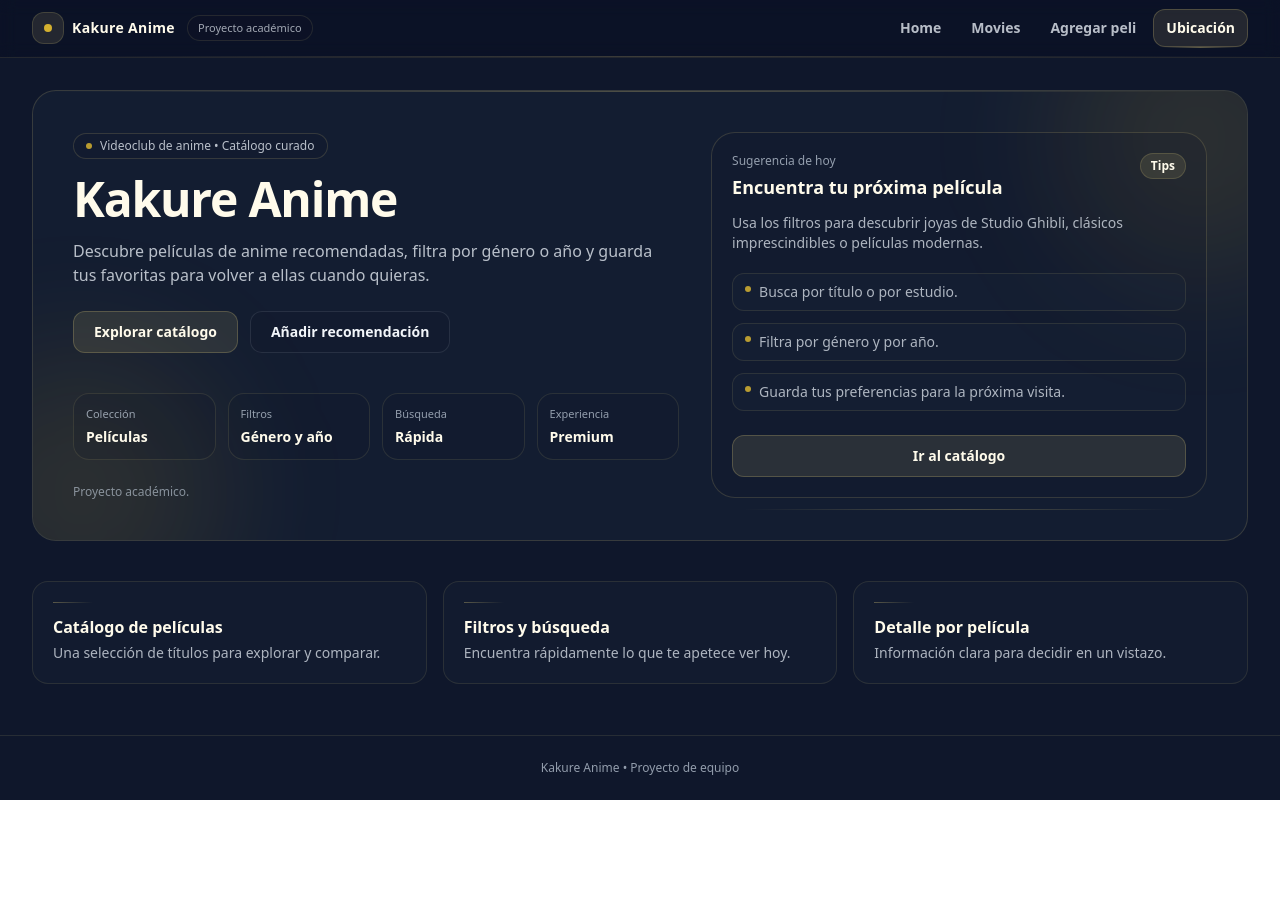
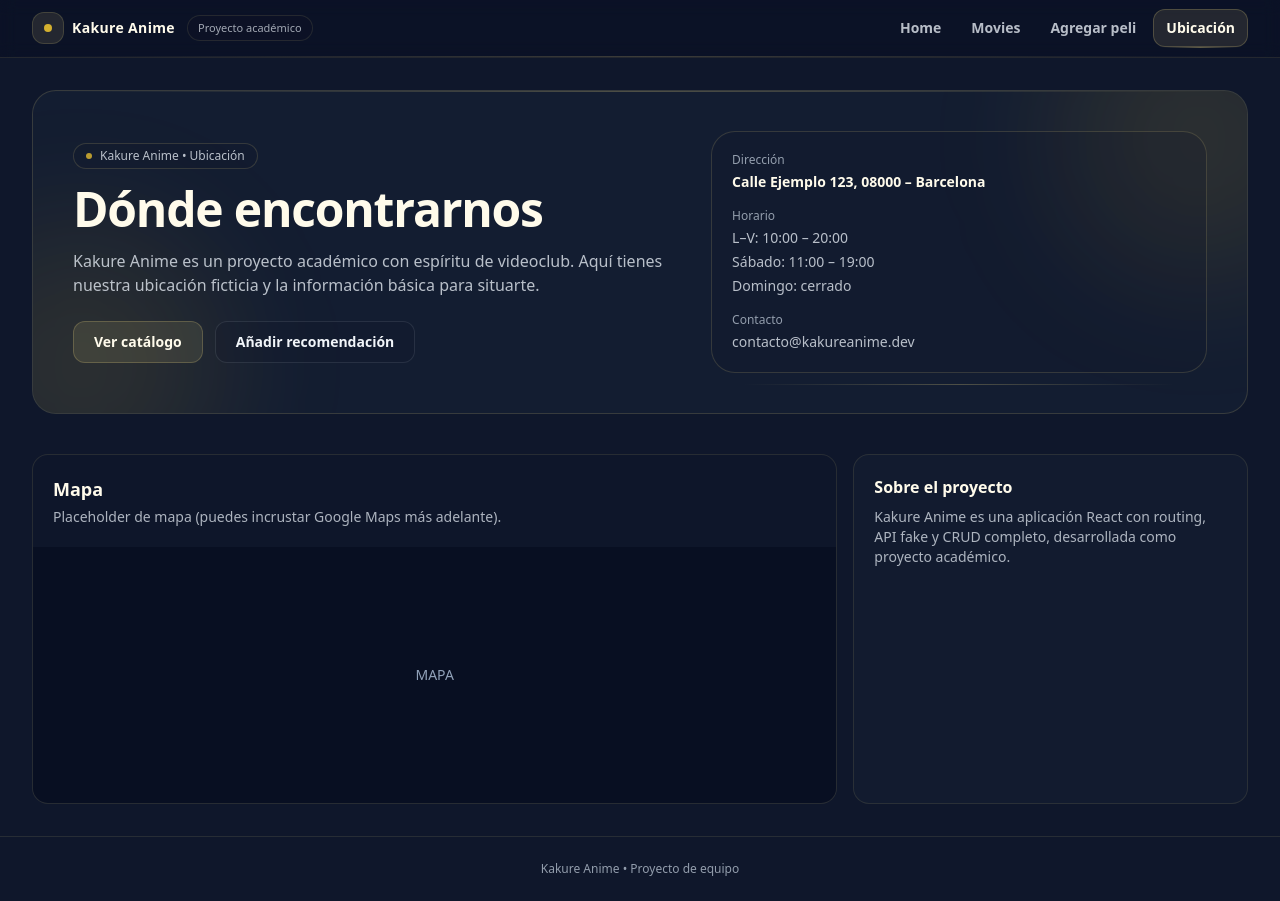
Before and after one commit to Maria19761976/kakureAnime, a React (Vite) app: page /location in a window 1280 px wide. Before the commit the page ends 800 px from the top, so only its background shows below. Built offline with nearby package versions, Linux system fonts and the light colour scheme.

Commit message:
fix: replace duplicated Home content with proper Location page

```diff
--- a/src/pages/Location.jsx
+++ b/src/pages/Location.jsx
@@ -1,32 +1,33 @@
+// src/pages/Location.jsx
 import { Link } from "react-router-dom";
 
-export default function Home() {
+export default function Location() {
   return (
     <section className="space-y-10">
-      {}
+      {/* Hero */}
       <div className="relative overflow-hidden rounded-3xl border border-amber-200/15 bg-slate-800/35 p-6 sm:p-10">
-        {}
+        {/* blobs decorativos */}
         <div className="pointer-events-none absolute -top-24 -right-24 h-72 w-72 rounded-full bg-amber-300/10 blur-3xl" />
         <div className="pointer-events-none absolute -bottom-24 -left-24 h-72 w-72 rounded-full bg-amber-300/10 blur-3xl" />
 
-        {}
         <div className="pointer-events-none absolute inset-x-0 top-0 h-px bg-gradient-to-r from-transparent via-amber-200/25 to-transparent" />
 
         <div className="relative grid gap-8 lg:grid-cols-[1.1fr_0.9fr] lg:items-center">
+          {/* Texto */}
           <div className="space-y-4">
-            {}
             <p className="inline-flex items-center gap-2 rounded-full border border-amber-200/15 bg-slate-900/20 px-3 py-1 text-xs text-slate-200/80">
               <span className="h-1.5 w-1.5 rounded-full bg-amber-300/70" />
-              Videoclub de anime • Catálogo curado
+              Kakure Anime • Ubicación
             </p>
 
             <h1 className="text-4xl sm:text-5xl font-semibold tracking-tight text-amber-50">
-              Kakure Anime
+              Dónde encontrarnos
             </h1>
 
             <p className="max-w-prose text-slate-200/80">
-              Descubre películas de anime recomendadas, filtra por género o año
-              y guarda tus favoritas para volver a ellas cuando quieras.
+              Kakure Anime es un proyecto académico con espíritu de videoclub.
+              Aquí tienes nuestra ubicación ficticia y la información básica
+              para situarte.
             </p>
 
             <div className="flex flex-col sm:flex-row gap-3 pt-2">
@@ -34,7 +35,7 @@
                 to="/movies"
                 className="inline-flex items-center justify-center rounded-xl border border-amber-200/20 bg-amber-200/10 px-5 py-2.5 text-sm font-semibold text-amber-50 hover:bg-amber-200/15"
               >
-                Explorar catálogo
+                Ver catálogo
               </Link>
 
               <Link
@@ -44,54 +45,32 @@
                 Añadir recomendación
               </Link>
             </div>
-
-            {}
-            <div className="grid grid-cols-2 sm:grid-cols-4 gap-3 pt-6">
-              <Stat label="Colección" value="Películas" />
-              <Stat label="Filtros" value="Género y año" />
-              <Stat label="Búsqueda" value="Rápida" />
-              <Stat label="Experiencia" value="Premium" />
-            </div>
-
-            {}
-            <p className="pt-2 text-xs text-slate-300/60">
-              Proyecto académico.
-            </p>
           </div>
 
-          {}
+          {/* Tarjeta info */}
           <div className="relative">
-            <div className="rounded-3xl border border-amber-200/15 bg-slate-900/20 p-5">
-              <div className="flex items-start justify-between gap-4">
-                <div>
-                  <p className="text-xs text-slate-300/70">Sugerencia de hoy</p>
-                  <h3 className="mt-1 text-lg font-semibold text-amber-50">
-                    Encuentra tu próxima película
-                  </h3>
-                </div>
-                <span className="rounded-full border border-amber-200/15 bg-amber-200/10 px-2.5 py-1 text-xs font-semibold text-amber-50">
-                  Tips
-                </span>
+            <div className="rounded-3xl border border-amber-200/15 bg-slate-900/20 p-5 space-y-4">
+              <div>
+                <p className="text-xs text-slate-300/70">Dirección</p>
+                <p className="mt-1 text-sm font-semibold text-amber-50">
+                  Calle Ejemplo 123, 08000 – Barcelona
+                </p>
               </div>
 
-              <p className="mt-3 text-sm text-slate-200/75">
-                Usa los filtros para descubrir joyas de Studio Ghibli, clásicos
-                imprescindibles o películas modernas.
-              </p>
-
-              <div className="mt-5 grid gap-3">
-                <Hint text="Busca por título o por estudio." />
-                <Hint text="Filtra por género y por año." />
-                <Hint text="Guarda tus preferencias para la próxima visita." />
+              <div>
+                <p className="text-xs text-slate-300/70">Horario</p>
+                <ul className="mt-1 text-sm text-slate-200/80 space-y-1">
+                  <li>L–V: 10:00 – 20:00</li>
+                  <li>Sábado: 11:00 – 19:00</li>
+                  <li>Domingo: cerrado</li>
+                </ul>
               </div>
 
-              <div className="mt-6">
-                <Link
-                  to="/movies"
-                  className="inline-flex w-full items-center justify-center rounded-xl border border-amber-200/20 bg-amber-200/10 px-4 py-2.5 text-sm font-semibold text-amber-50 hover:bg-amber-200/15"
-                >
-                  Ir al catálogo
-                </Link>
+              <div>
+                <p className="text-xs text-slate-300/70">Contacto</p>
+                <p className="mt-1 text-sm text-slate-200/80">
+                  contacto@kakureanime.dev
+                </p>
               </div>
             </div>
 
@@ -100,49 +79,30 @@
         </div>
       </div>
 
-      {}
+      {/* Mapa + notas */}
       <div className="grid gap-4 md:grid-cols-3">
-        <Feature
-          title="Catálogo de películas"
-          desc="Una selección de títulos para explorar y comparar."
-        />
-        <Feature
-          title="Filtros y búsqueda"
-          desc="Encuentra rápidamente lo que te apetece ver hoy."
-        />
-        <Feature
-          title="Detalle por película"
-          desc="Información clara para decidir en un vistazo."
-        />
+        <div className="md:col-span-2 overflow-hidden rounded-2xl border border-amber-200/10 bg-slate-900/15">
+          <div className="p-5">
+            <h2 className="text-lg font-semibold text-amber-50">Mapa</h2>
+            <p className="mt-1 text-sm text-slate-200/75">
+              Placeholder de mapa (puedes incrustar Google Maps más adelante).
+            </p>
+          </div>
+          <div className="h-64 w-full bg-slate-950/40 grid place-items-center text-slate-400 text-sm">
+            MAPA
+          </div>
+        </div>
+
+        <div className="rounded-2xl border border-amber-200/10 bg-slate-800/25 p-5">
+          <h3 className="text-base font-semibold text-amber-50">
+            Sobre el proyecto
+          </h3>
+          <p className="mt-2 text-sm text-slate-200/75">
+            Kakure Anime es una aplicación React con routing, API fake y CRUD
+            completo, desarrollada como proyecto académico.
+          </p>
+        </div>
       </div>
     </section>
   );
 }
-
-function Stat({ label, value }) {
-  return (
-    <div className="rounded-2xl border border-amber-200/10 bg-slate-900/15 p-3">
-      <p className="text-[11px] text-slate-300/70">{label}</p>
-      <p className="mt-1 text-sm font-semibold text-amber-50">{value}</p>
-    </div>
-  );
-}
-
-function Feature({ title, desc }) {
-  return (
-    <div className="rounded-2xl border border-amber-200/10 bg-slate-800/25 p-5">
-      <div className="mb-3 h-px w-10 bg-gradient-to-r from-amber-200/30 to-transparent" />
-      <h3 className="text-base font-semibold text-amber-50">{title}</h3>
-      <p className="mt-1 text-sm text-slate-200/75">{desc}</p>
-    </div>
-  );
-}
-
-function Hint({ text }) {
-  return (
-    <div className="flex items-start gap-2 rounded-xl border border-amber-200/10 bg-slate-800/25 px-3 py-2">
-      <span className="mt-1 inline-block h-1.5 w-1.5 rounded-full bg-amber-300/70" />
-      <p className="text-sm text-slate-200/75">{text}</p>
-    </div>
-  );
-}
```
